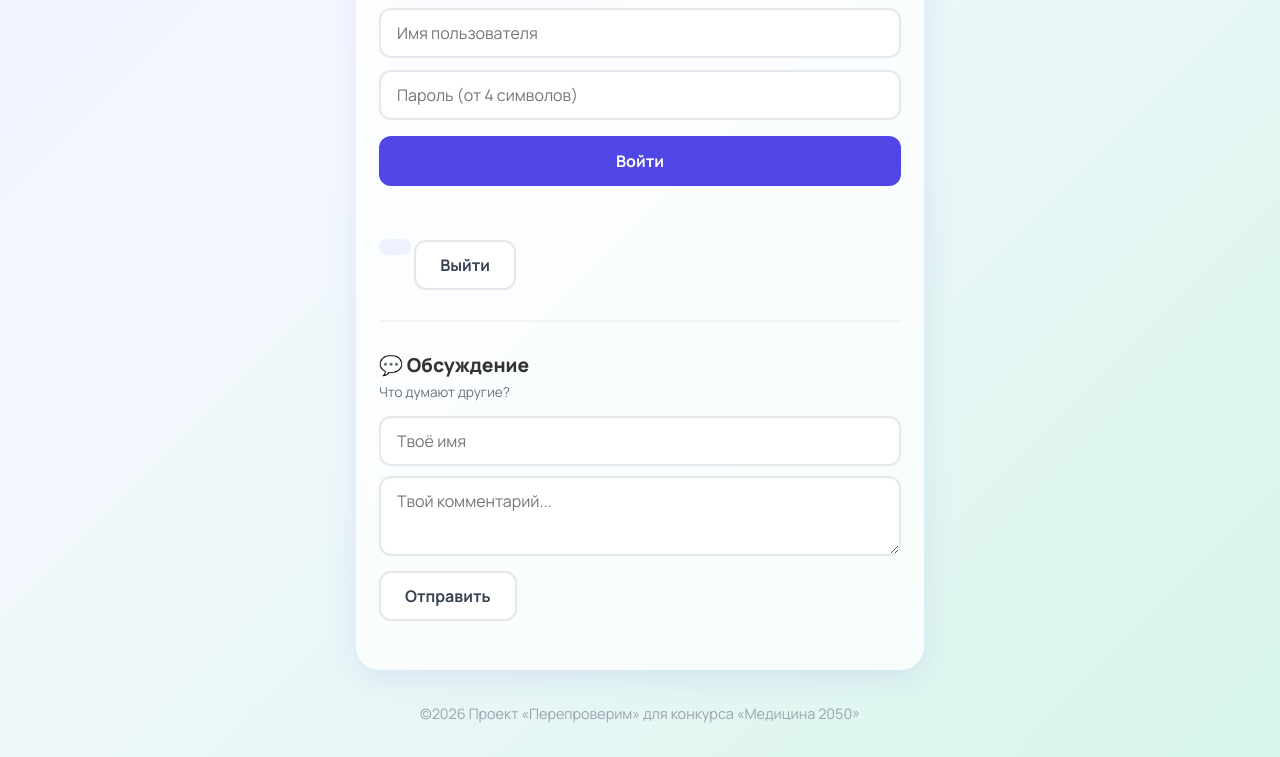
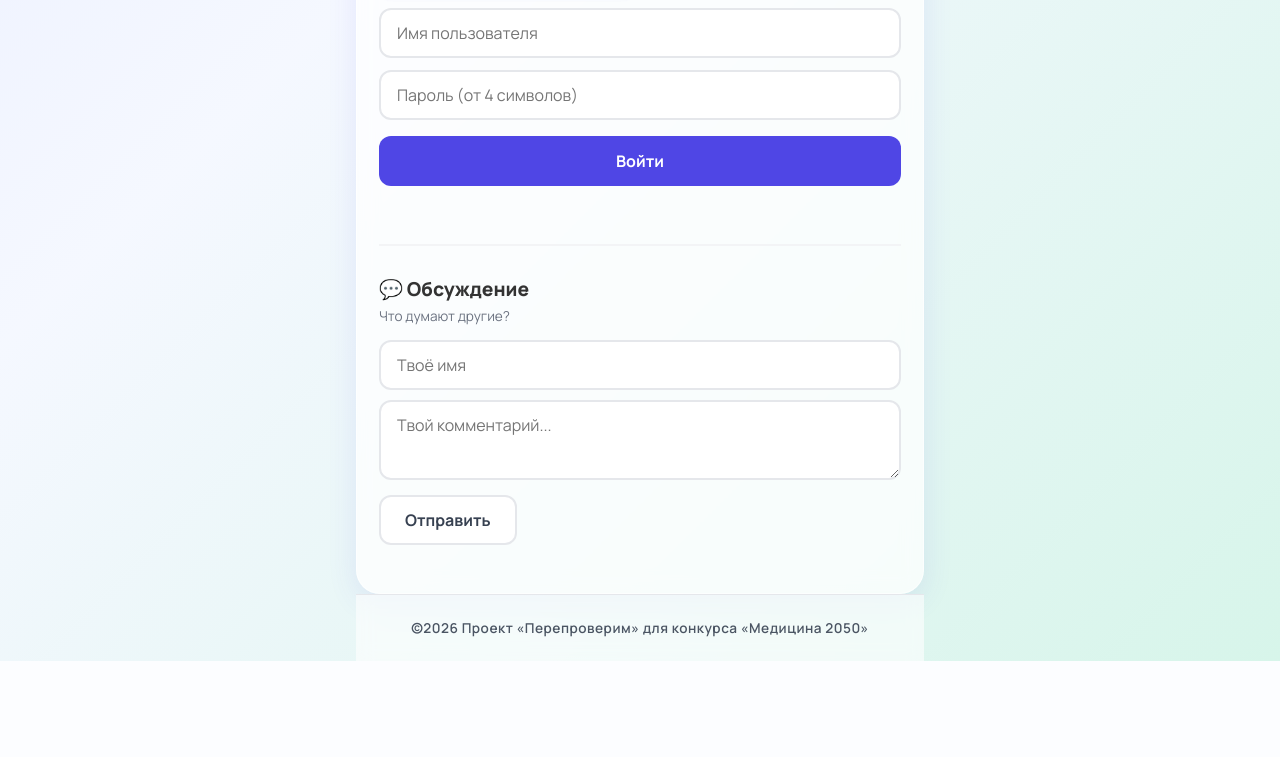
Before and after one commit to mododel4562813/my-gigachat-app, a Python web app: template templates/index.html in a window 1280 px wide. Shown: the part 1247-2004 px from the top of the page. After the commit the page ends 1908 px from the top, so only its background shows below. Run offline with Jinja, Linux system fonts and the light colour scheme; the template is opened without the code that fills it, so the values that code supplies are empty.

Commit message:
Update style.css

```diff
--- a/static/style.css
+++ b/static/style.css
@@ -1,9 +1,8 @@
 /* ============================================================
-   «Перепроверим» — Не верь, а проверь
-   Команда «Единый пульс»
+   «Перепроверим» — Полный стиль для конкурса «Медицина 2050»
    ============================================================ */
 
-/* ---------- База ---------- */
+/* ---------- База и сброс ---------- */
 * { box-sizing: border-box; }
 
 body {
@@ -15,7 +14,7 @@ body {
     min-height: 100vh;
 }
 
-/* ---------- Фоновые пузыри ---------- */
+/* ---------- Декоративные пузыри (фон) ---------- */
 .background-blobs {
     position: fixed;
     inset: 0;
@@ -99,7 +98,7 @@ h1 {
 .disclaimer p { margin: 0; }
 .disclaimer strong { color: #92400E; }
 
-/* ---------- Главная карточка ---------- */
+/* ---------- Главная карточка (Glassmorphism) ---------- */
 .glass-card {
     background: rgba(255, 255, 255, 0.75);
     backdrop-filter: blur(10px);
@@ -148,7 +147,7 @@ h1 {
 }
 .mascot-speech b { color: #4F46E5; font-weight: 700; }
 
-/* ---------- Главный блок ---------- */
+/* ---------- Главный блок (Hero) ---------- */
 .hero-section {
     text-align: center;
     margin-bottom: 24px;
@@ -165,7 +164,7 @@ h1 {
     margin: 0;
 }
 
-/* ---------- Ввод и кнопка проверки ---------- */
+/* ---------- Поле ввода и кнопка проверки ---------- */
 textarea#userText {
     width: 100%;
     padding: 18px;
@@ -198,7 +197,7 @@ button#checkBtn:hover  { background-color: #4338ca; }
 button#checkBtn:active { transform: scale(0.98); }
 button#checkBtn:disabled { opacity: 0.6; cursor: wait; }
 
-/* ---------- Результат ---------- */
+/* ---------- Результат проверки ---------- */
 #result.hidden { display: none; }
 .verdict-badge {
     display: inline-block;
@@ -232,7 +231,7 @@ button#checkBtn:disabled { opacity: 0.6; cursor: wait; }
     white-space: pre-line;
 }
 
-/* ---------- Сердечки ---------- */
+/* ---------- Рейтинг (сердечки) ---------- */
 .rating-section {
     text-align: center;
 }
@@ -268,8 +267,7 @@ button#checkBtn:disabled { opacity: 0.6; cursor: wait; }
     margin: 0 0 5px;
     font-weight: 800;
 }
-.review-subtitle,
-.comments-subtitle {
+.review-subtitle {
     font-size: 0.85rem;
     color: #6B7280;
     margin: 0 0 15px;
@@ -290,7 +288,7 @@ button#checkBtn:disabled { opacity: 0.6; cursor: wait; }
 .review-section textarea:focus { border-color: #4F46E5; }
 .review-section textarea { min-height: 80px; resize: vertical; }
 
-/* ---------- Кнопки второстепенные ---------- */
+/* ---------- Вторичные кнопки ---------- */
 .btn-secondary {
     background: white;
     border: 2px solid #E5E7EB;
@@ -308,14 +306,13 @@ button#checkBtn:disabled { opacity: 0.6; cursor: wait; }
     color: #4F46E5;
 }
 
-/* ---------- Профиль ---------- */
+/* ---------- Профиль (Авторизация) ---------- */
 .auth-section {
     border-top: 2px solid #F3F4F6;
     padding-top: 30px;
     margin-top: 30px;
 }
-.auth-section h3,
-.comments-section h3 {
+.auth-section h3 {
     font-size: 1.2rem;
     margin: 0 0 5px;
     font-weight: 800;
@@ -400,6 +397,16 @@ button#checkBtn:disabled { opacity: 0.6; cursor: wait; }
     padding-top: 30px;
     margin-top: 30px;
 }
+.comments-section h3 {
+    font-size: 1.2rem;
+    margin: 0 0 5px;
+    font-weight: 800;
+}
+.comments-subtitle {
+    font-size: 0.85rem;
+    color: #6B7280;
+    margin: 0 0 15px;
+}
 .comments-section input,
 .comments-section textarea {
     width: 100%;
@@ -438,15 +445,26 @@ button#checkBtn:disabled { opacity: 0.6; cursor: wait; }
     word-break: break-word;
 }
 
-/* ---------- Подвал ---------- */
-footer {
+/* ---------- Подвал (Footer) ---------- */
+.project-footer {
     text-align: center;
-    padding: 20px;
-    color: #9CA3AF;
-    font-size: 0.9rem;
+    padding: 24px 16px;
+    color: #4B5563;
+    font-size: 0.85rem;
+    border-top: 1px solid #E5E7EB;
+    background: rgba(255, 255, 255, 0.6);
+    backdrop-filter: blur(8px);
+}
+.project-footer p {
+    margin: 0;
+    font-weight: 600;
+    letter-spacing: 0.5px;
 }
 
-/* ---------- Мобильная версия ---------- */
+/* ---------- Утилиты ---------- */
+.hidden { display: none !important; }
+
+/* ---------- Адаптив для мобильных ---------- */
 @media (max-width: 480px) {
     h1 { font-size: 1.8rem; }
     .glass-card { padding: 20px 14px; }
```
